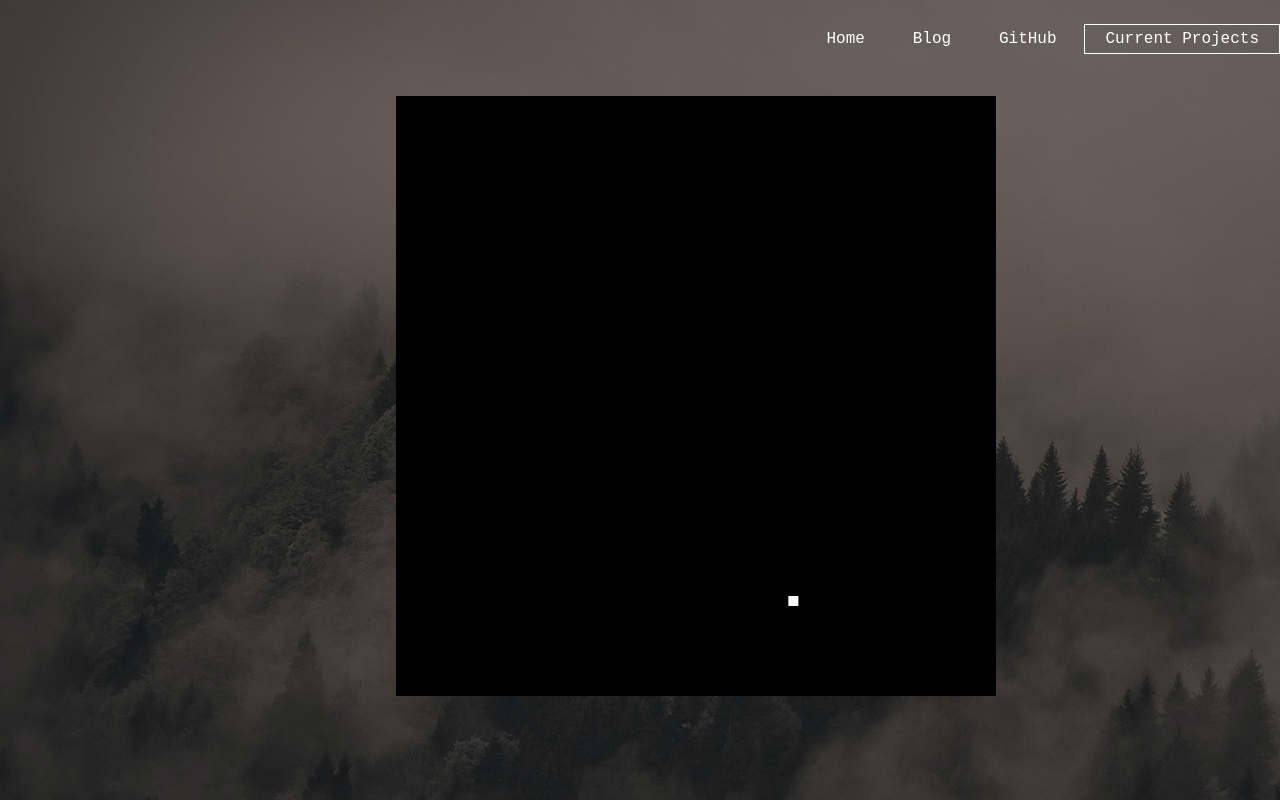
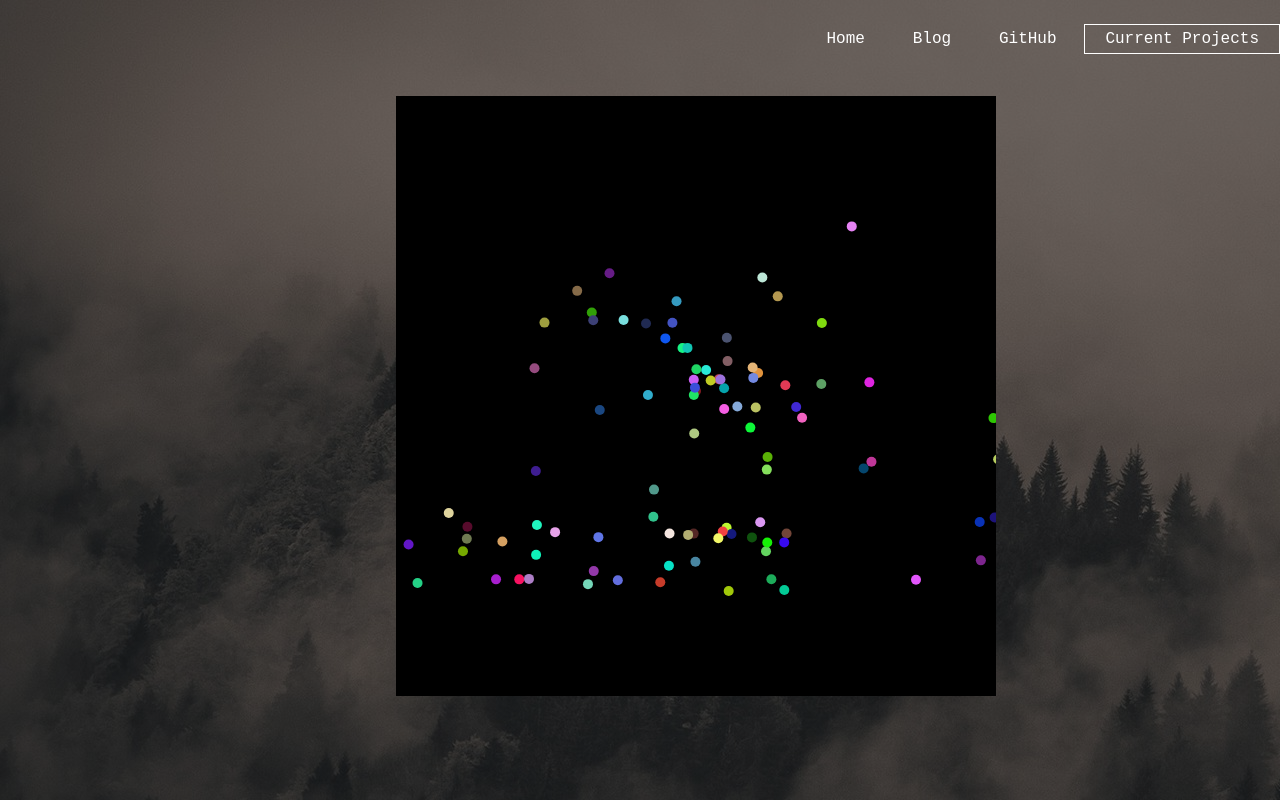
Before and after one commit to danny10846/Website, a plain HTML site: page dannyWebsite/currentProjects.html in a window 1280 px wide. Drawn offline with Linux system fonts and the light colour scheme.

Commit message:
Added multiple particles
Added multiple particles to project and changed rendering to circles instead of rectangles

```diff
--- a/dannyWebsite/currentProjects.html
+++ b/dannyWebsite/currentProjects.html
@@ -31,6 +31,9 @@
 
             var canvas = document.createElement("canvas"),
                 c = canvas.getContext("2d");
+                particles = {},
+                particleIndex = 0,
+                particleNum = 1;
 
             canvas.width = 600;
             canvas.height = 600;
@@ -42,30 +45,60 @@
             c.fillStyle = "black";
             c.fillRect(0,0,canvas.width,canvas.height);
 
-            var posX = 20,
-                posY = canvas.height / 2,
-                velocityX = 5,
-                velocityY = -10;
-                gravity = 1;
+            function Particle(){
+                this.posX = canvas.width / 2;
+                this.posY = canvas.height / 2;
+
+                this.velocityX = Math.random() * 10 - 5;
+                this.velocityY = Math.random() * 10 - 10;
+                this.gravity = 0.3;
+                this.life = 0;
+                this.maxLife = 100;
+                this.colour = "rgb("+parseInt(Math.random()*255, 10)+","+
+                parseInt(Math.random()*255, 10)+","
+                +parseInt(Math.random()*255, 10)+")";
+
+
+                particleIndex++;
+                particles[particleIndex] = this;
+                this.id = particleIndex;
+            }
+
+            Particle.prototype.draw = function(){
+                this.posX += this.velocityX;
+                this.posY += this.velocityY;
+                this.velocityY += this.gravity;
+                this.life++;
+
+                if(this.life >= this.maxLife){
+                    delete particles[this.id];
+                }
+
+                if(this.posY > 500){
+                    this.velocityY *= -0.5;
+                    this.velocityX *= 0.9;
+                    this.posY = 500;
+
+                }
+                c.beginPath();
+                c.fillStyle = this.colour;
+                c.arc(this.posX, this.posY, 5,0,Math.PI*2,true);
+                c.closePath;
+                c.fill();
+            };
+
+
 
             setInterval(function(){
                 c.fillStyle = "black";
                 c.fillRect(0,0,canvas.width,canvas.height);
-                posX += velocityX;
-                posY += velocityY;
 
-                if (posY > 500){
-                    velocityY *= -0.5;
-                    velocityX *= 0.9;
-                    posY = 500;
-
+                for (var i = 0; i < particleNum; i++){
+                new Particle();
                 }
-
-                velocityY += gravity;
-
-                c.fillStyle = "white";
-                c.fillRect(posX,posY, 10, 10);
-
+                for (var i in particles){
+                    particles[i].draw();
+                }
             }, 30);
 
          };
```
